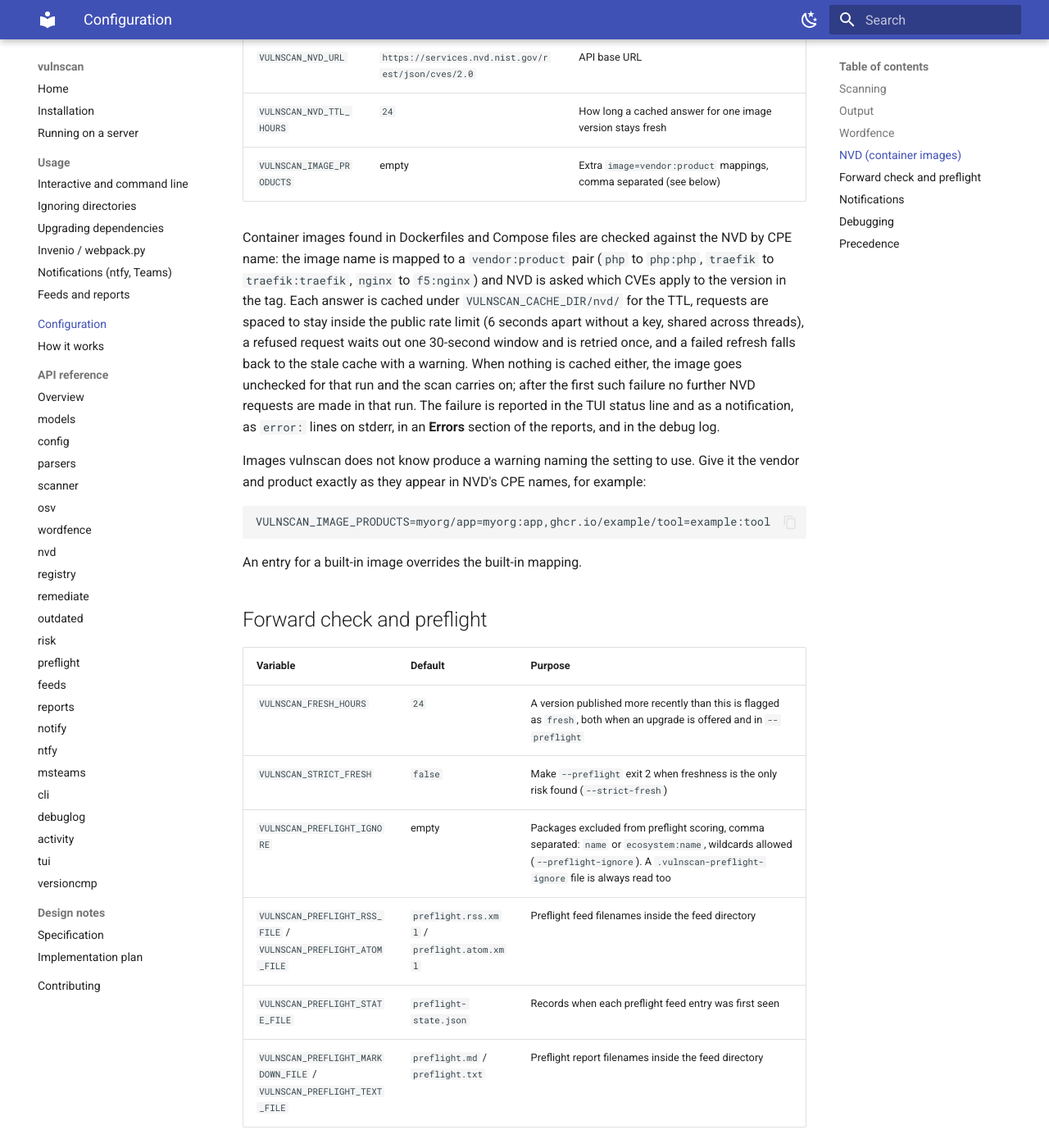
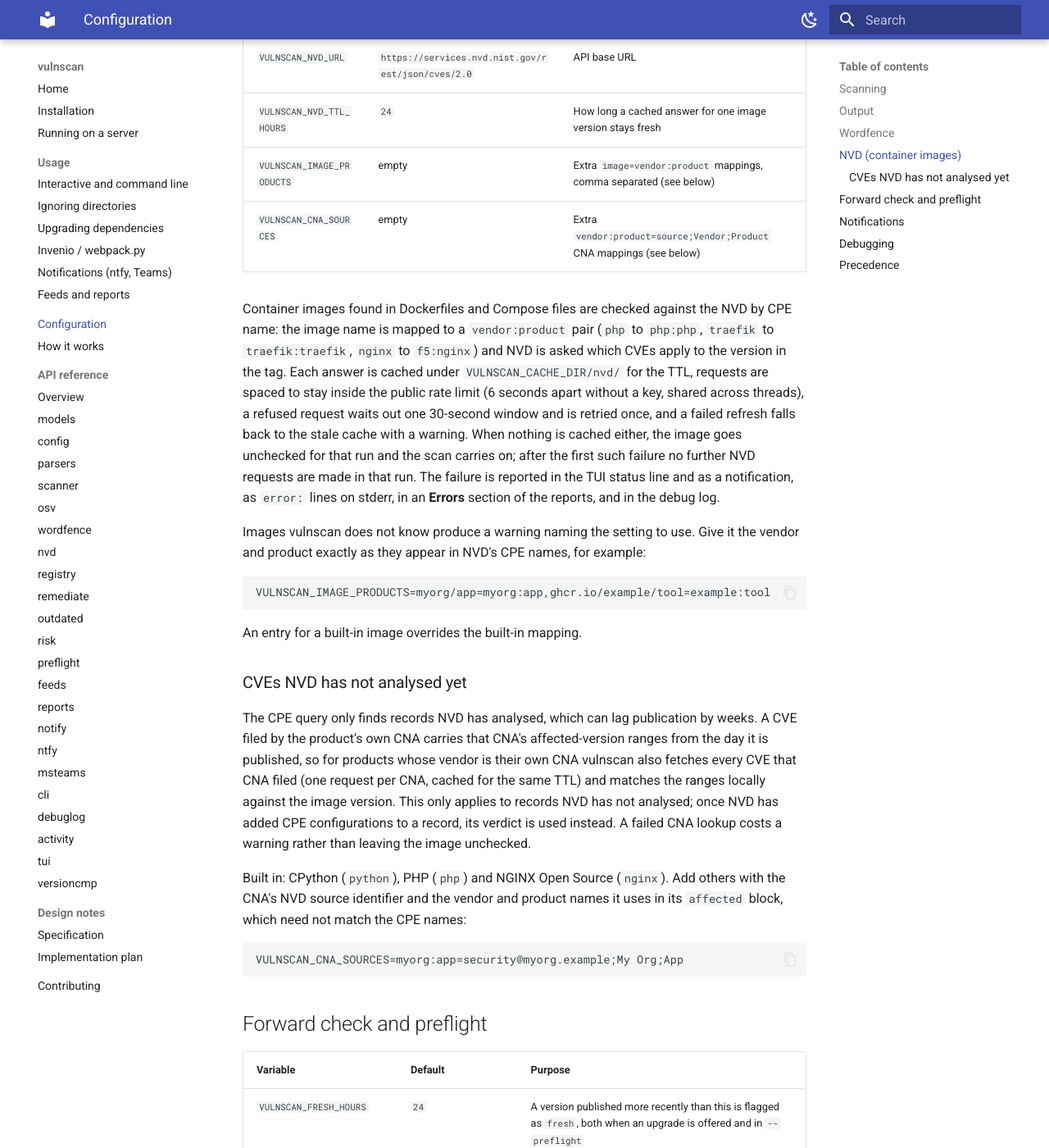
Before and after one commit to MESH-Research/vulnscan, an MkDocs documentation site: the page built from docs/configuration.md, in a window 1280 px wide and 1400 px high, scrolled down 2661 px. Shown: the whole window at 82% size. Built offline with MkDocs 1.6.1 and Material for MkDocs 9.7.7, drawn with Linux system fonts in a browser that asks for light colours.

Commit message:
feat(config): add VULNSCAN_CNA_SOURCES for extra CNA mappings
Entries look like vendor:product=source;Vendor Name;Product Name and
extend the built-in CNA table the NVD client consults. Document the
setting and the second lookup pass.

Refs: #25

````diff
--- a/docs/configuration.md
+++ b/docs/configuration.md
@@ -67,6 +67,7 @@
 | `VULNSCAN_NVD_URL`         | `https://services.nvd.nist.gov/rest/json/cves/2.0` | API base URL                                                                   |
 | `VULNSCAN_NVD_TTL_HOURS`   | `24`                                               | How long a cached answer for one image version stays fresh                     |
 | `VULNSCAN_IMAGE_PRODUCTS`  | empty                                              | Extra `image=vendor:product` mappings, comma separated (see below)             |
+| `VULNSCAN_CNA_SOURCES`     | empty                                              | Extra `vendor:product=source;Vendor;Product` CNA mappings (see below)          |
 
 Container images found in Dockerfiles and Compose files are checked against the
 NVD by CPE name: the image name is mapped to a `vendor:product` pair (`php` to
@@ -91,6 +92,25 @@
 ```
 
 An entry for a built-in image overrides the built-in mapping.
+
+### CVEs NVD has not analysed yet
+
+The CPE query only finds records NVD has analysed, which can lag publication by
+weeks. A CVE filed by the product's own CNA carries that CNA's affected-version
+ranges from the day it is published, so for products whose vendor is their own
+CNA vulnscan also fetches every CVE that CNA filed (one request per CNA, cached
+for the same TTL) and matches the ranges locally against the image version.
+This only applies to records NVD has not analysed; once NVD has added CPE
+configurations to a record, its verdict is used instead. A failed CNA lookup
+costs a warning rather than leaving the image unchecked.
+
+Built in: CPython (`python`), PHP (`php`) and NGINX Open Source (`nginx`).
+Add others with the CNA's NVD source identifier and the vendor and product
+names it uses in its `affected` block, which need not match the CPE names:
+
+```
+VULNSCAN_CNA_SOURCES=myorg:app=security@myorg.example;My Org;App
+```
 
 ## Forward check and preflight
 
````
Also changed, not shown: docs/architecture.md (+4 -1 lines), 4 other files.
